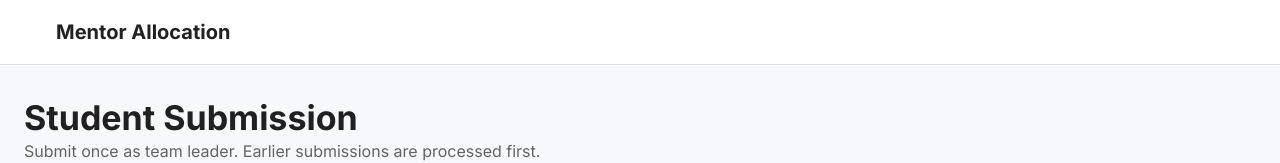
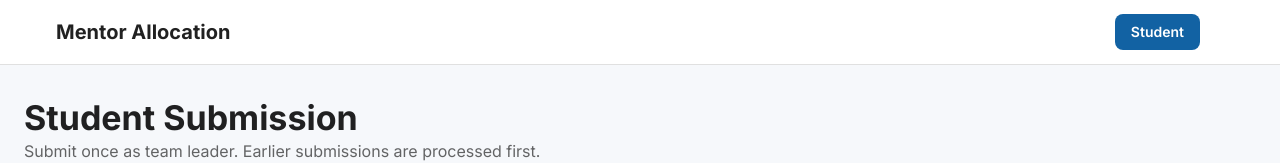
Before and after one commit to vaishnavrkadam/ConnectED-Component_2, a React (Vite) app: page / in a window 1280 px wide. Shown: the top 163 px of the page. Built offline with nearby package versions, Linux system fonts and the light colour scheme; no server answers; the database is empty; some icons are missing.

Commit message:
Revert "Remove dashboard switcher from header"
This reverts commit 2e968cd8deec6db06563a9d6049c998c0da46215.

```diff
--- a/src/components/AppLayout.jsx
+++ b/src/components/AppLayout.jsx
@@ -1,13 +1,16 @@
-import { Outlet } from 'react-router-dom';
+import { Outlet, Link, useLocation } from 'react-router-dom';
 import {
   AppBar,
   Box,
+  Button,
   Container,
   IconButton,
+  Stack,
   Toolbar,
   Tooltip,
   Typography,
 } from '@mui/material';
+import AdminPanelSettingsIcon from '@mui/icons-material/AdminPanelSettings';
 import AssignmentTurnedInIcon from '@mui/icons-material/AssignmentTurnedIn';
 import DarkModeIcon from '@mui/icons-material/DarkMode';
 import LightModeIcon from '@mui/icons-material/LightMode';
@@ -15,6 +18,7 @@ import { useColorMode } from '../context/ColorModeContext.jsx';
 
 export default function AppLayout() {
   const { mode, toggleMode } = useColorMode();
+  const location = useLocation();
 
   return (
     <Box sx={{ minHeight: '100vh', bgcolor: 'background.default' }}>
@@ -24,6 +28,18 @@ export default function AppLayout() {
           <Typography variant="h6" sx={{ flexGrow: 1 }}>
             Mentor Allocation
           </Typography>
+          <Stack direction="row" spacing={1} sx={{ display: { xs: 'none', sm: 'flex' } }}>
+            {location.pathname !== '/admin' && (
+              <Button component={Link} to="/" variant="contained">
+                Student
+              </Button>
+            )}
+            {location.pathname === '/admin' && (
+              <Button component={Link} to="/admin" startIcon={<AdminPanelSettingsIcon />} variant="contained">
+                Admin
+              </Button>
+            )}
+          </Stack>
           <Tooltip title={mode === 'light' ? 'Dark theme' : 'Light theme'}>
             <IconButton onClick={toggleMode} color="inherit">
               {mode === 'light' ? <DarkModeIcon /> : <LightModeIcon />}
```
